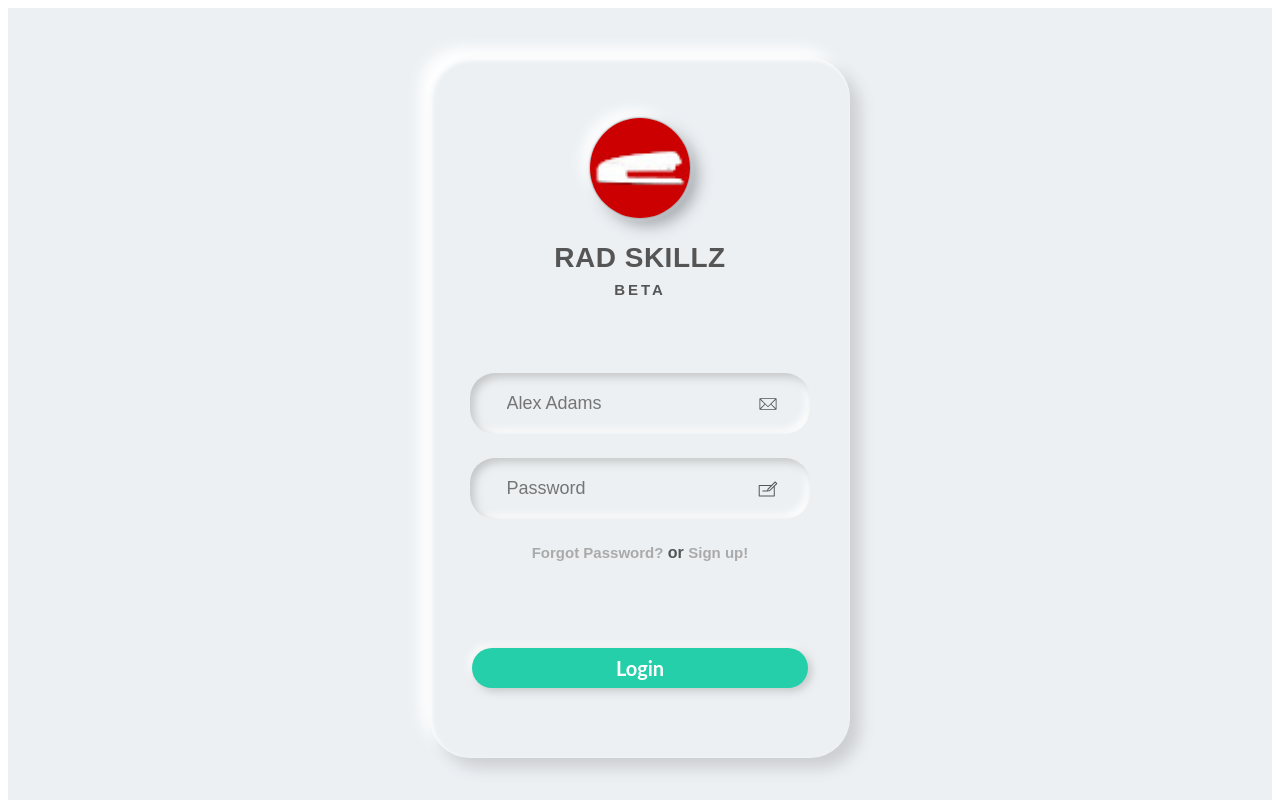
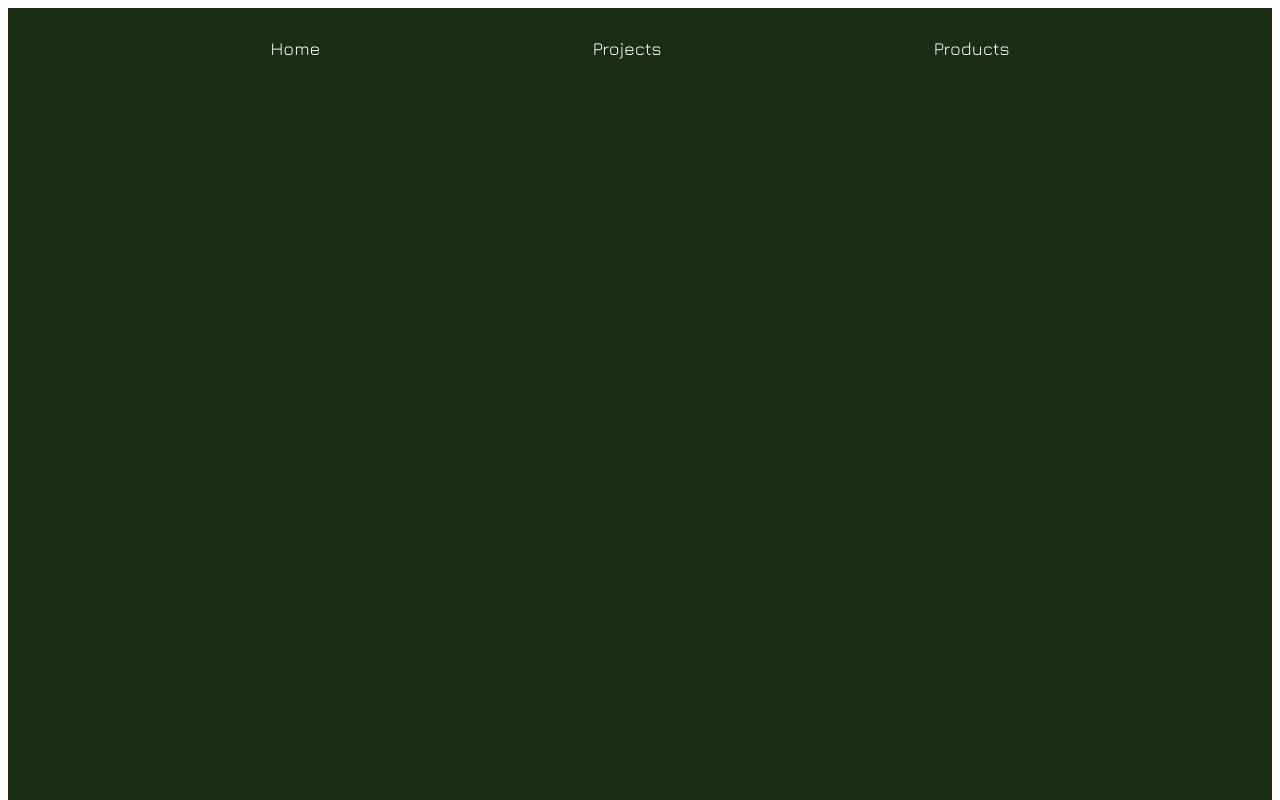
Before and after one commit to KarmitP98/CSS-Samples-Angular, an Angular app: page / in a window 1280 px wide. Shown: the top 800 px of the page. Built offline with nearby package versions, Linux system fonts and the light colour scheme.

Commit message:
Added a Drop Down Menu

```diff
--- a/src/app/app.component.html
+++ b/src/app/app.component.html
@@ -1,4 +1,5 @@
 <div class="body">
+  <app-dropdown-menu></app-dropdown-menu>
   <app-neomorph></app-neomorph>
   <app-hexagon-hover></app-hexagon-hover>
   <app-startup-page></app-startup-page>
--- a/src/app/app.module.ts
+++ b/src/app/app.module.ts
@@ -12,6 +12,7 @@ import {BrowserAnimationsModule} from '@angular/platform-browser/animations';
 import {StartupPageComponent} from './startup-page/startup-page.component';
 import {HexagonHoverComponent} from './hexagon-hover/hexagon-hover.component';
 import {NeomorphComponent} from './neomorph/neomorph.component';
+import {DropdownMenuComponent} from './dropdown-menu/dropdown-menu.component';
 
 @NgModule({
   declarations: [
@@ -23,7 +24,8 @@ import {NeomorphComponent} from './neomorph/neomorph.component';
     ToastComponent,
     StartupPageComponent,
     HexagonHoverComponent,
-    NeomorphComponent
+    NeomorphComponent,
+    DropdownMenuComponent
   ],
   imports: [
     BrowserModule,
--- /dev/null
+++ b/src/app/dropdown-menu/dropdown-menu.component.html
@@ -0,0 +1,25 @@
+<body>
+<nav>
+  <div class="dropdown">
+    <button>Home</button>
+    <div class="projects">
+      <button>Projects</button>
+      <ul>
+        <li><a href="#">Menu 1</a></li>
+        <li><a href="#">Menu 2</a></li>
+        <li><a href="#">Menu 3</a></li>
+        <li><a href="#">Menu 4</a></li>
+      </ul>
+    </div>
+    <div class="products">
+      <button>Products</button>
+      <ul>
+        <li><a href="#">Menu 1</a></li>
+        <li><a href="#">Menu 2</a></li>
+        <li><a href="#">Menu 3</a></li>
+        <li><a href="#">Menu 4</a></li>
+      </ul>
+    </div>
+  </div>
+</nav>
+</body>
--- /dev/null
+++ b/src/app/dropdown-menu/dropdown-menu.component.scss
@@ -0,0 +1,91 @@
+* {
+  box-sizing: border-box;
+  font-family: "Jura", sans-serif;
+}
+
+body {
+  margin: 0;
+  padding: 0;
+  min-height: 100vh;
+  background: rgba(27, 45, 18, 1);
+}
+
+.dropdown {
+  height: 10vh;
+  display: flex;
+  justify-content: space-around;
+  width: 80%;
+  margin: auto;
+  align-items: center;
+
+  .projects, .products {
+    position: relative;
+
+  }
+
+  .projects ul, .products ul {
+    position: absolute;
+    background: white;
+    margin-top: 10px;
+    width: 200px;
+    height: 200px;
+    padding: 0 20px;
+
+    display: flex;
+    flex-direction: column;
+    justify-content: space-evenly;
+    align-items: center;
+    list-style-type: none;
+
+    border-radius: 5px;
+    opacity: 0;
+    pointer-events: none;
+    transition: 0.2s ease-in-out;
+    transform: translateY(-10px) scaleY(0);
+    transform-origin: top;
+
+    li a {
+      text-decoration: none;
+      color: black;
+      font-family: "Jura", sans-serif;
+      font-weight: 700;
+    }
+
+    li {
+      width: auto;
+      height: 100%;
+      justify-content: center;
+      align-items: center;
+      display: flex;
+      transition: 0.2s ease-in-out;
+      cursor: pointer;
+
+      &:hover {
+        background: rgba(27, 45, 18, 0.5);
+      }
+    }
+
+  }
+
+  button {
+    background: none;
+    border: none;
+    color: white;
+    font-weight: 400;
+    cursor: pointer;
+    font-size: 18px;
+    transition: 0.2s;
+
+    &:hover {
+      color: lightgrey;
+    }
+
+    // Access the next element or element below it [Sibling]
+    &:focus + ul {
+      opacity: 1;
+      pointer-events: all;
+      transform: translateY(0px) scaleY(1);
+    }
+
+  }
+}
--- /dev/null
+++ b/src/app/dropdown-menu/dropdown-menu.component.ts
@@ -0,0 +1,16 @@
+import {Component, OnInit} from '@angular/core';
+
+@Component({
+  selector: 'app-dropdown-menu',
+  templateUrl: './dropdown-menu.component.html',
+  styleUrls: ['./dropdown-menu.component.scss']
+})
+export class DropdownMenuComponent implements OnInit {
+
+  constructor() {
+  }
+
+  ngOnInit(): void {
+  }
+
+}
--- a/src/index.html
+++ b/src/index.html
@@ -10,8 +10,10 @@
   <link
     href='https://fonts.googleapis.com/css2?family=Chakra+Petch:wght@400;500;600;700&family=Roboto&display=swap'
     rel='stylesheet'>
+  <link href="https://fonts.gstatic.com" rel="preconnect">
+  <link href="https://fonts.googleapis.com/css2?family=Jura:wght@400;700&display=swap" rel="stylesheet">
 </head>
 <body>
-  <app-root></app-root>
+<app-root></app-root>
 </body>
 </html>
```
